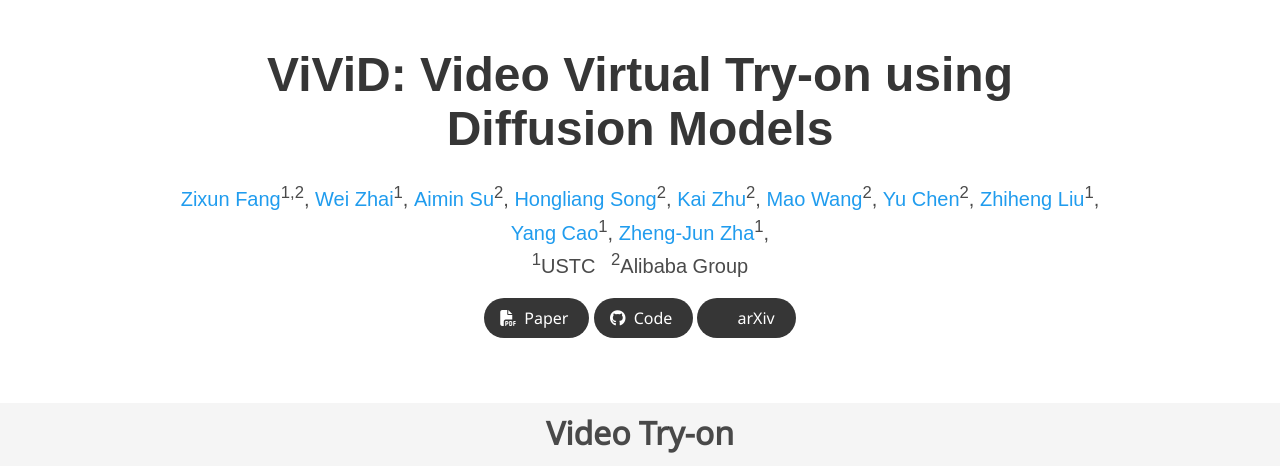
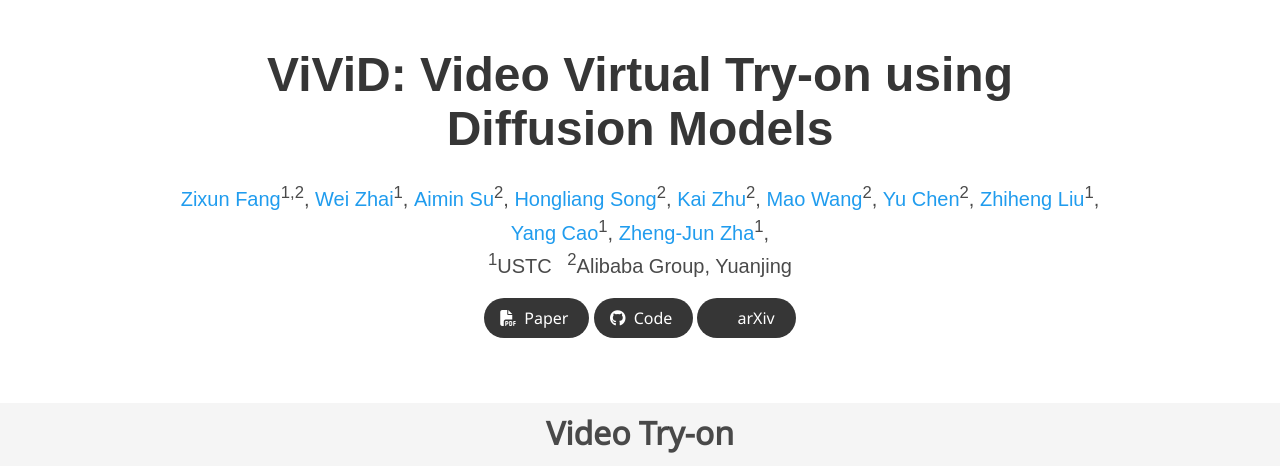
Before and after one commit to alibaba-yuanjing-aigclab/alibaba-yuanjing-aigclab.github.io, a plain HTML site: page ViViD.html in a window 1280 px wide. Shown: the top 466 px of the page. Drawn offline with nearby package versions, Linux system fonts and the light colour scheme; some icons are missing; a web font is replaced by a local one.

Commit message:
Update ViViD.html

```diff
--- a/ViViD.html
+++ b/ViViD.html
@@ -89,7 +89,7 @@
                     <span class="author-block"><sup>1</sup>USTC
                       <!-- <br>Conferance name and year -->
                     </span>&ensp;
-                    <span class="author-block"><sup>2</sup>Alibaba Group
+                    <span class="author-block"><sup>2</sup>Alibaba Group, Yuanjing
                       <!-- <br>Conferance name and year -->
                     </span>
                     <!-- <span class="eql-cntrb"><small><br><sup>*</sup>Indicates Equal Contribution</small></span> -->
```
